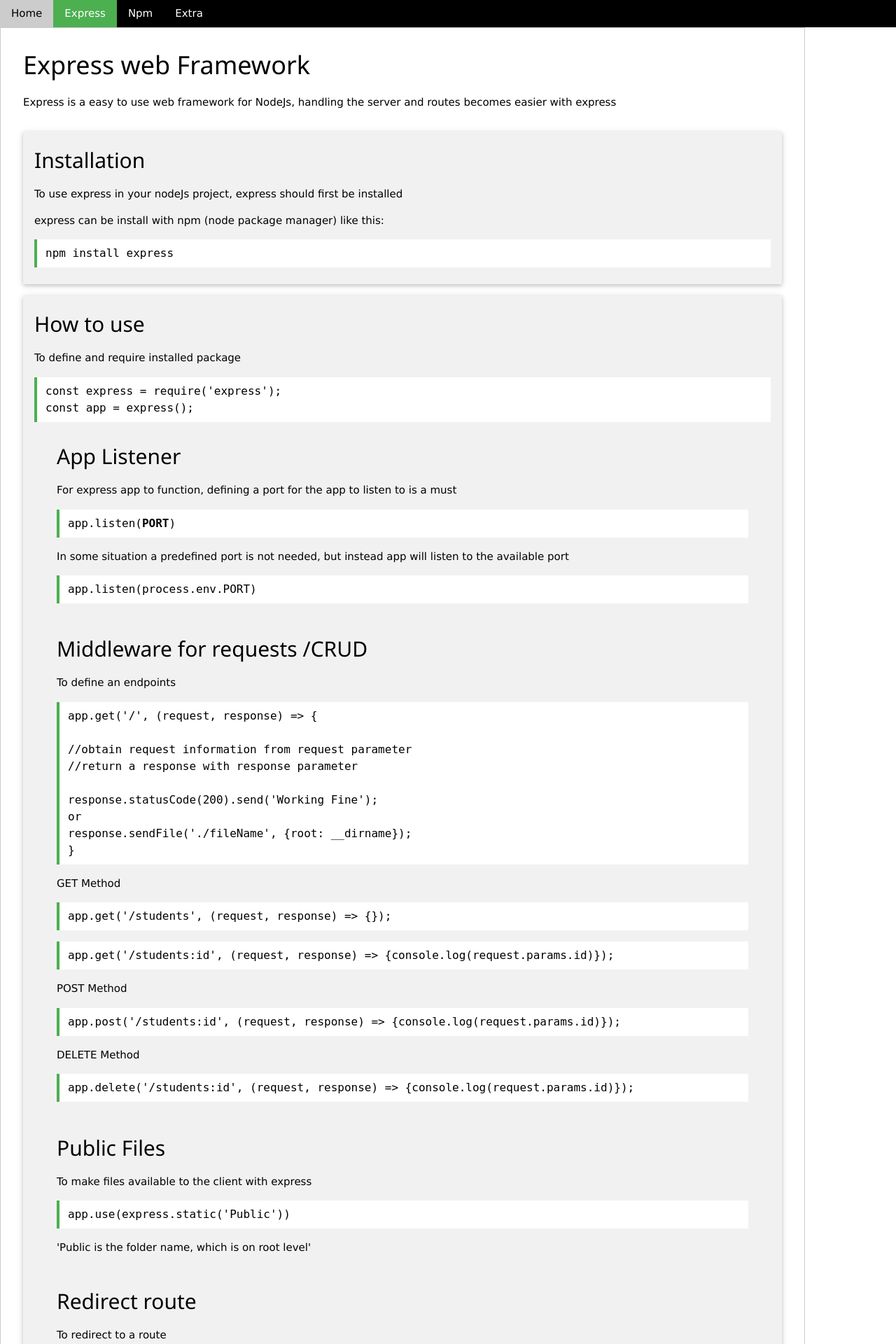
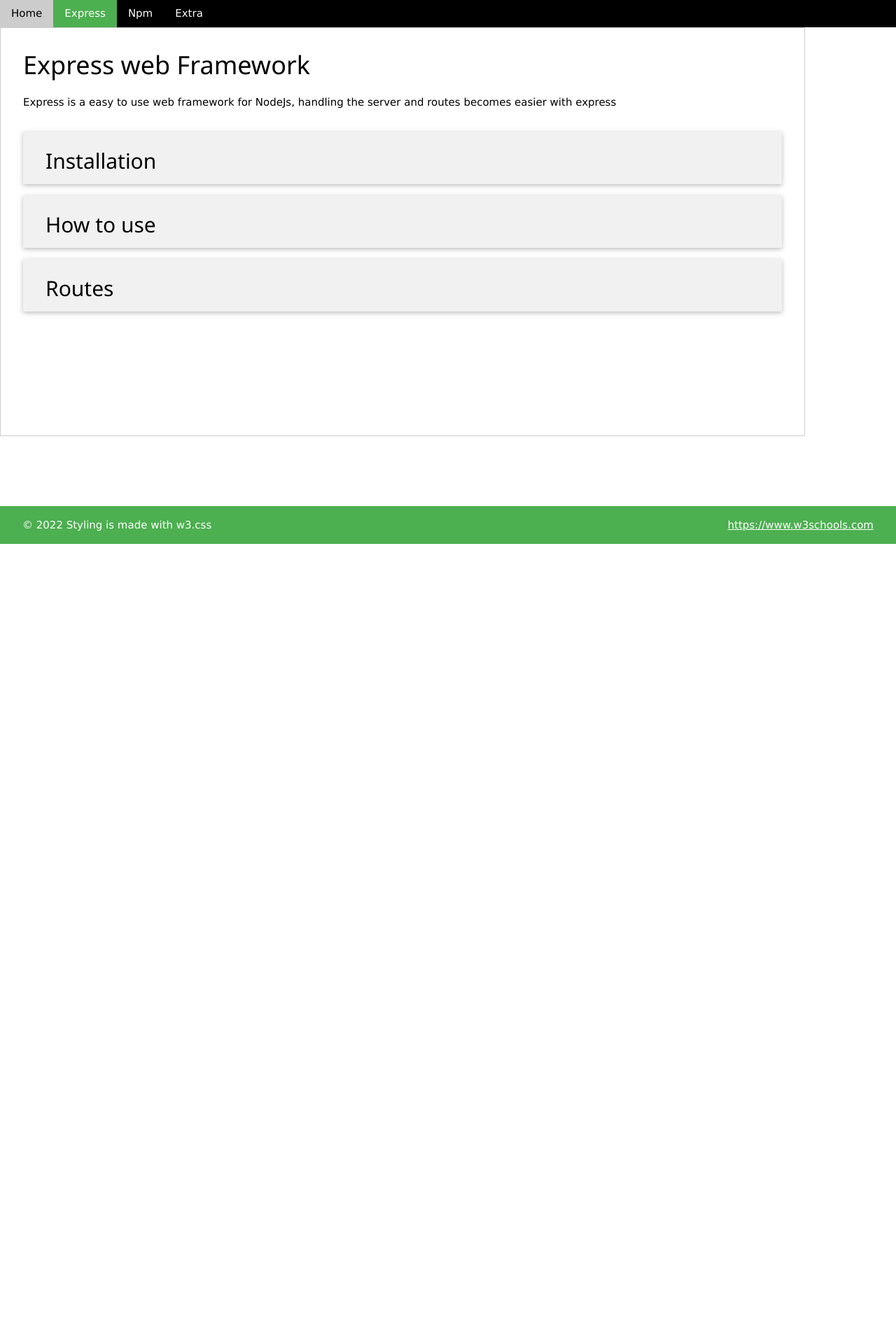
Before and after one commit to samirali2700/mandatory1, a Node server app: page /express in a window 1280 px wide. Shown: the top 1920 px of the page at 70% size. After the commit the page ends 777 px from the top, so only its background shows below. Run offline with Node 20, Linux system fonts and the light colour scheme; some libraries are stand-ins or nearby versions.

Commit message:
almost there

```diff
--- a/app.js
+++ b/app.js
@@ -2,7 +2,7 @@
 //Express App
 const express = require('express');
 const app = express();
-
+const bodyParser = require('body-parser');
 
 //User Route
 const userRoute = require('./routes/userRoute');
@@ -27,9 +27,15 @@ app.set('view engine','ejs');
 
 //set a public folder, everything in folder are available from frontend
 app.use(express.static('public'));
+app.use(bodyParser.urlencoded({extended: true}));
+app.use(bodyParser.json());
 app.use(express.urlencoded({extended:true}));
+app.use(express.json());
 
+app.use((req,res, next) => {
 
+    next();
+});
 app.get('/', (req,res) => {
     res.render('index', {title: 'Home'});
 });
@@ -46,9 +52,3 @@ app.get('/extra', (req,res) => {
 app.use('/user',userRoute);
 
 app.use((req,res) => {res.render('404',{title: '404'});});
-
-
-/*app.get('/add-note', (req,res) => {
-
-})
-*/
--- a/package.json
+++ b/package.json
@@ -11,6 +11,7 @@
   "author": "",
   "license": "ISC",
   "dependencies": {
+    "body-parser": "^1.19.2",
     "ejs": "^3.1.6",
     "express": "^4.17.3",
     "mongoose": "^6.2.3"
--- a/views/express.ejs
+++ b/views/express.ejs
@@ -2,22 +2,38 @@
         <!doctype html>
         <html lang="en">
             <%- include('./partials/head.ejs') %>
+            <style>
+                h1, h2{
+                    user-select: none;
+                    cursor:pointer;
+                    text-align: left;
+                }
+                .retracted{
+                    height:75px;
+                    overflow:hidden;
+
+                    padding:0;
+                }
+
+            </style>
             <body >
                 <%- include('./partials/nav.ejs') %>
-                <div class="w3-container w3-border w3-auto w3-mobile" style="max-width:1150px;">
+                <div class="w3-container w3-border w3-auto w3-mobile " style="max-width:1150px; min-height:73vh;">
                     <div class = "w3-container w3-section">
                         <h1>Express web Framework</h1>
                         <p>Express is a easy to use web framework for NodeJs, handling the server and routes becomes easier with express</p>
                     </div>
 
-                    <div class = "w3-panel w3-card w3-light-grey w3-margin w3-padding" >
-                        <h2>Installation</h2>
+                    <div class ="w3-panel w3-card w3-light-grey w3-margin w3-padding retracted"  id = 'in'>
+                        <input type="hidden" value="retracted" >
+                        <h2 class="w3-block w3-container" onclick="toggleDiv('in')" >Installation</h2>
                         <p>To use express in your nodeJs project, express should first be installed</p>
                         <p>express can be install with npm (node package manager) like this: </p>
                         <div class = "w3-code"><code>npm install express</code></div>
                     </div>
-                    <div class="w3-panel w3-card w3-light-grey w3-margin w3-padding">
-                        <h2>How to use</h2>
+                    <div class="w3-panel w3-card w3-light-grey w3-margin w3-padding retracted" id="htu" >
+                        <input type="hidden" value="retracted">
+                        <h2 class="w3-block w3-container" onclick="toggleDiv('htu')">How to use</h2>
                         <p>To define and require installed package</p>
                         <div class = "w3-code"><code>const express = require('express');</code><br>
                                             <code>const app = express();</code>
@@ -81,8 +97,12 @@
 
                         </div>
                     </div>
-                    <div class="w3-panel w3-card w3-light-grey w3-margin">
-                            <h2>Routes</h2>
+                    <div class="w3-panel w3-card w3-light-grey w3-margin w3-padding retracted" id="rs">
+                        <input type="hidden" value = "retracted">
+
+                            <h2 class="w3-block w3-container" onclick="toggleDiv('rs')" >Routes</h2>
+
+
                             <p>It is possible to seperate different purpose routes,
                                 for the sake of readability and cleanliness, we want to seperate the routes that deal with let's say a 'user'.
                                 <br>
@@ -94,35 +114,89 @@
                                    <br> Different purpose Routers can be established, to specify specific routes on a different file,
                                     and maintaining an easy-to-use and manage  Project structur.
                                     For this explanation, user CRUD routes have been implemented, and will be used to try and explain how to implement mvc structur.
-                                    <br>
+                                    <br><br>
+
+                                    This project, is almost Complete SSR (server-side-rendered), every page is rendered on the server and sent to client afterwards.
+                                    Further more, combined with 'express', 'ejs' framework is used for rendering.
+
+                                    <br><br>
+                                    <span class="w3-cursive">
+                                        <b>To setup a different 'view engine' with express,
+                                            following line needs to be added inside main app file
+                                            <br>
+                                            <span class="w3-code w3-block w3-section">
+                                                <code>
+                                                    app.set('view engine', 'ejs');
+                                                </code>
+                                            </span>
+
+                                            Also on root level, a folder called views needs to be created to store all the views
+                                            <br>(everything html related - in this case, files are saved as .ejs)
+                                        </b>
+                                    </span>
+                                </p>
+                                <div class="w3-section" style="display: flex; justify-content: center;">
+                                    <img src="project.jpg" class="w3-image w3-card-4">
+                                </div>
+
+                                <p>
+                                    The project will include these folders:
+                                        <br>-views
+                                        <br><span class="w3-margin-left">-partials (include bits of codes that are repeated in almost every page like, nav, head and footer)</span>
+                                        <br>-public (public folder available in frontend)
+                                        <br>-routes (include specific routes)
+                                        <br>-controllers (routes logical)
+                                        <br>-models (models for mapping from and to DB)
 
                                 </p>
+                                <div class="w3-section" style="display: flex; justify-content: center; ">
 
+                                    <span>
+                                        <p>./routes/userRoute.js</p>
+                                        <img src="userRoute.jpg" class="w3-image w3-card-4">
+                                    </span>
+                                </div>
+                                <div class="">
+                                    <p>everything inside userRoute.js are exclusively user related</p>
+                                </div>
+
+                                <div class="w3-section" style="display: flex; justify-content: center;">
+                                    <span>
+                                        <p>./app.js</p>
+                                        <img src="app.jpg" class="w3-image w3-card-4">
+                                    </span>
+
+                                </div>
+                                <p>in line 46 - by using a middleware and defining route url, only request for /user will get access to the user Route</p>
                             </div>
-                                <br><br>
-
-                                <br>
-                                <br>
-                                <br>
-                                <br>
-                                <br>
-                                <br>
-                                <br>
-                                <br>
-
-
-                                <a class="w3-button w3-green w3-block" href = "/user">User management</a>
-
-
-                                <br>
-                                <br>
-                                <br>
-
+                               <div class="w3-container w3-section">
+                                   <p>Following link will grant access to the implemented user Crud functions, (can only be found here)</p>
+                                    <a class="w3-button w3-green w3-block" href = "/user">User management</a>
+                               </div>
 
 
 
 
                     </div>
+                    <script>
+                        function toggleDiv(s){
+
+                            const content = document.getElementById(s)
+                            const state = content.firstElementChild;
+
+                           if(state.value === 'retracted'){
+                               content.classList.remove('retracted');
+                               state.value = 'expanded'
+                           }
+                           else{
+                               content.classList.add('retracted');
+                               state.value = 'retracted';
+                           }
+
+
+
+                        }
+                    </script>
                 </div>
                 <%- include('./partials/footer.ejs') %>
             </body>
--- a/views/partials/footer.ejs
+++ b/views/partials/footer.ejs
@@ -1,3 +1,3 @@
-<div class="w3-container w3-green w3-cell-row w3-bottom-align " style="height:50px; ">
+<div class="w3-container w3-green w3-cell-row w3-bottom-align" style="height:50px; position:relative; bottom:0; margin-top:100px; ">
     <div class="w3-container w3-padding-16 w3-cell w3-cell-bottom">&copy; 2022 Styling is made with w3.css</div> <div class="w3-container w3-padding-16 w3-cell  w3-cell-bottom w3-right-align"><a style="justify-content:right;" href="https://www.w3schools.com/w3css/default.asp">https://www.w3schools.com</a></div>
 </div>
```
Also changed, not shown: controllers/userController.js (+16 -12 lines), routes/userRoute.js (+4 -5 lines), views/user/index.ejs (+3 -6 lines), views/user/update.ejs (added, +46 -0 lines), public/ProjectStructur.JPG (added), public/app.JPG (added), public/project.JPG (added), public/userRoute.JPG (added), 1 other file.
